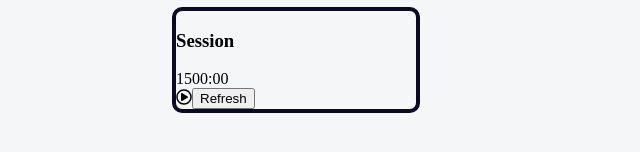
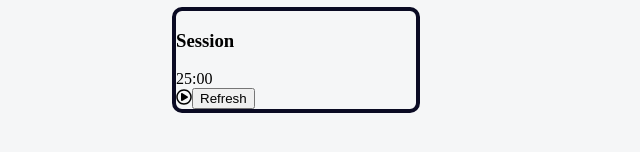
Before and after one commit to nikita-496/free-code-camp, a React (Create React App) app in the folder FrontEnd/25 + 5 Clock/: page / in a window 1280 px wide. Shown: the part 456-608 px from the top of the page, without its empty margins (318-958 px from the left). Built offline with nearby package versions, Linux system fonts and the light colour scheme.

Commit message:
break is not shown on the display when the timer is set

```diff
--- a/FrontEnd/25 + 5 Clock/src/Timer.js
+++ b/FrontEnd/25 + 5 Clock/src/Timer.js
@@ -7,16 +7,15 @@ import { FontAwesomeIcon } from "../node_modules/@fortawesome/react-fontawesome"
 
 class Timer extends Component {
     render() {
-        const {clockCount, currentTimer,isPlaying,transform} = this.props;
+        const {clockCount, countSession, currentTimer,isPlaying,transform, view} = this.props;
         return(
             <div className = "taimer-container">
                 <h3 id ="timer-label">{currentTimer}</h3>
-                <div className = "time_format" id ="time-left">{transform(clockCount)}</div>
+                <div className = "time_format" id ="time-left">{(view) ? (transform(clockCount, view)) : (transform(countSession, view)) }</div>
                 <div id = "taimer-control">
-
                     {/*Ставим иконку в соответсвии с тем воспроизводится ли таймер или нет (пауза)*/}
-                    <FontAwesomeIcon className="start-stop" id = "start_stop" icon = {isPlaying ? faPauseCircle : faPlayCircle } onClick = {this.props.fun2}/>
-                    <button className = "refresh" id ="reset" onClick = {this.props.fun3}>Refresh</button>
+                    <FontAwesomeIcon className="start-stop" id = "start_stop" icon = {isPlaying ? faPauseCircle : faPlayCircle } onClick = {this.props.start}/>
+                    <button className = "refresh" id ="reset" onClick = {this.props.refresh}>Refresh</button>
                 </div>
             </div>
         )
```
